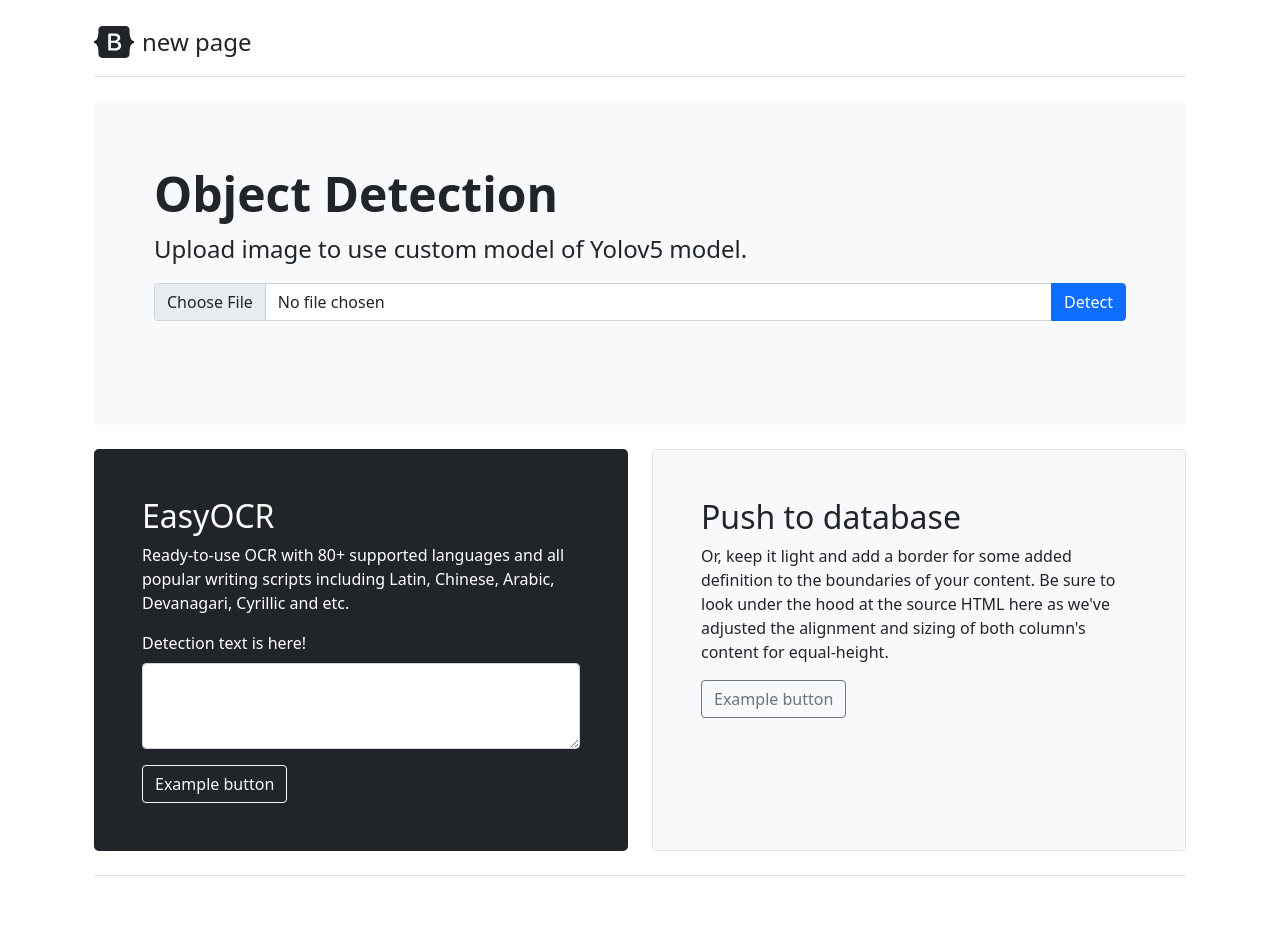
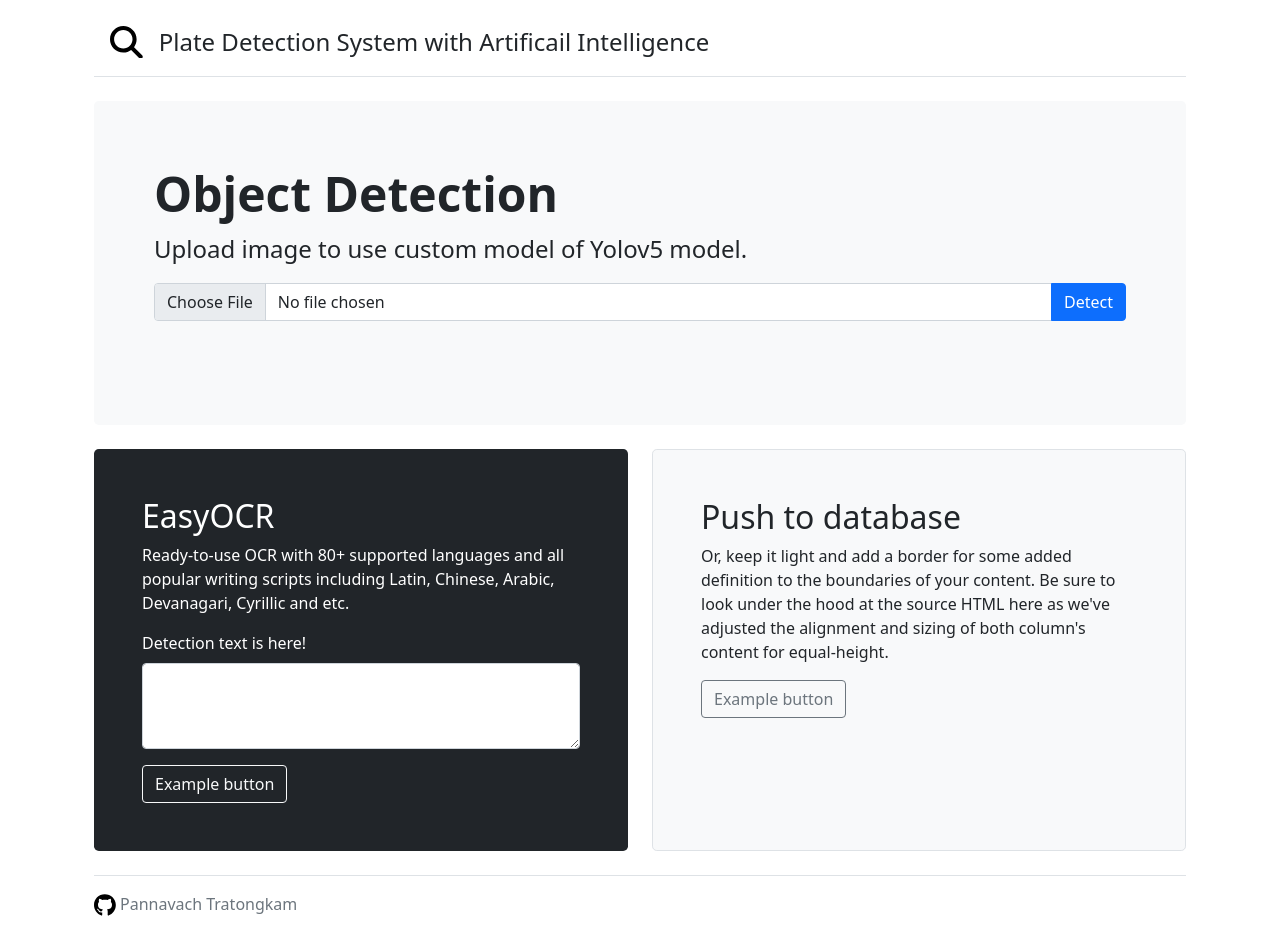
Before and after one commit to pnvttk/Vehicle_Characterization_on_Road_with_AI, a Flask app: page / in a window 1280 px wide. Before the commit the page ends 876 px from the top, so only its background shows below. Run offline with Flask 2, Linux system fonts and the light colour scheme; parts of the project's set-up code (start-up, migrations or seed data) failed here and were passed over; some libraries are stand-ins or nearby versions.

Commit message:
update: comment, minor edit

```diff
--- a/templates/new.html
+++ b/templates/new.html
@@ -63,13 +63,12 @@
 <div class="container py-4">
     <header class="pb-3 mb-4 border-bottom">
         <a href="/" class="d-flex align-items-center text-dark text-decoration-none">
-            <svg xmlns="http://www.w3.org/2000/svg" width="40" height="32" class="me-2" viewBox="0 0 118 94" role="img">
-                <title>Home</title>
-                <path fill-rule="evenodd" clip-rule="evenodd"
-                    d="M24.509 0c-6.733 0-11.715 5.893-11.492 12.284.214 6.14-.064 14.092-2.066 20.577C8.943 39.365 5.547 43.485 0 44.014v5.972c5.547.529 8.943 4.649 10.951 11.153 2.002 6.485 2.28 14.437 2.066 20.577C12.794 88.106 17.776 94 24.51 94H93.5c6.733 0 11.714-5.893 11.491-12.284-.214-6.14.064-14.092 2.066-20.577 2.009-6.504 5.396-10.624 10.943-11.153v-5.972c-5.547-.529-8.934-4.649-10.943-11.153-2.002-6.484-2.28-14.437-2.066-20.577C105.214 5.894 100.233 0 93.5 0H24.508zM80 57.863C80 66.663 73.436 72 62.543 72H44a2 2 0 01-2-2V24a2 2 0 012-2h18.437c9.083 0 15.044 4.92 15.044 12.474 0 5.302-4.01 10.049-9.119 10.88v.277C75.317 46.394 80 51.21 80 57.863zM60.521 28.34H49.948v14.934h8.905c6.884 0 10.68-2.772 10.68-7.727 0-4.643-3.264-7.207-9.012-7.207zM49.948 49.2v16.458H60.91c7.167 0 10.964-2.876 10.964-8.281 0-5.406-3.903-8.178-11.425-8.178H49.948z"
-                    fill="currentColor"></path>
+            <svg xmlns="http://www.w3.org/2000/svg" viewBox="0 0 512 512" width="3%" class="ms-3">
+                <!--! Font Awesome Pro 6.2.0 by @fontawesome - https://fontawesome.com License - https://fontawesome.com/license (Commercial License) Copyright 2022 Fonticons, Inc. -->
+                <path
+                    d="M416 208c0 45.9-14.9 88.3-40 122.7L502.6 457.4c12.5 12.5 12.5 32.8 0 45.3s-32.8 12.5-45.3 0L330.7 376c-34.4 25.2-76.8 40-122.7 40C93.1 416 0 322.9 0 208S93.1 0 208 0S416 93.1 416 208zM208 352c79.5 0 144-64.5 144-144s-64.5-144-144-144S64 128.5 64 208s64.5 144 144 144z" />
             </svg>
-            <span class="fs-4">new page</span>
+            <span class="fs-4 ms-3">Plate Detection System with Artificail Intelligence</span>
         </a>
     </header>
 
@@ -127,6 +126,12 @@
     </div>
 
     <footer class="pt-3 mt-4 text-muted border-top">
+        <svg xmlns="http://www.w3.org/2000/svg" viewBox="0 0 496 512" width="2%">
+            <!--! Font Awesome Pro 6.2.0 by @fontawesome - https://fontawesome.com License - https://fontawesome.com/license (Commercial License) Copyright 2022 Fonticons, Inc. -->
+            <path
+                d="M165.9 397.4c0 2-2.3 3.6-5.2 3.6-3.3.3-5.6-1.3-5.6-3.6 0-2 2.3-3.6 5.2-3.6 3-.3 5.6 1.3 5.6 3.6zm-31.1-4.5c-.7 2 1.3 4.3 4.3 4.9 2.6 1 5.6 0 6.2-2s-1.3-4.3-4.3-5.2c-2.6-.7-5.5.3-6.2 2.3zm44.2-1.7c-2.9.7-4.9 2.6-4.6 4.9.3 2 2.9 3.3 5.9 2.6 2.9-.7 4.9-2.6 4.6-4.6-.3-1.9-3-3.2-5.9-2.9zM244.8 8C106.1 8 0 113.3 0 252c0 110.9 69.8 205.8 169.5 239.2 12.8 2.3 17.3-5.6 17.3-12.1 0-6.2-.3-40.4-.3-61.4 0 0-70 15-84.7-29.8 0 0-11.4-29.1-27.8-36.6 0 0-22.9-15.7 1.6-15.4 0 0 24.9 2 38.6 25.8 21.9 38.6 58.6 27.5 72.9 20.9 2.3-16 8.8-27.1 16-33.7-55.9-6.2-112.3-14.3-112.3-110.5 0-27.5 7.6-41.3 23.6-58.9-2.6-6.5-11.1-33.3 2.6-67.9 20.9-6.5 69 27 69 27 20-5.6 41.5-8.5 62.8-8.5s42.8 2.9 62.8 8.5c0 0 48.1-33.6 69-27 13.7 34.7 5.2 61.4 2.6 67.9 16 17.7 25.8 31.5 25.8 58.9 0 96.5-58.9 104.2-114.8 110.5 9.2 7.9 17 22.9 17 46.4 0 33.7-.3 75.4-.3 83.6 0 6.5 4.6 14.4 17.3 12.1C428.2 457.8 496 362.9 496 252 496 113.3 383.5 8 244.8 8zM97.2 352.9c-1.3 1-1 3.3.7 5.2 1.6 1.6 3.9 2.3 5.2 1 1.3-1 1-3.3-.7-5.2-1.6-1.6-3.9-2.3-5.2-1zm-10.8-8.1c-.7 1.3.3 2.9 2.3 3.9 1.6 1 3.6.7 4.3-.7.7-1.3-.3-2.9-2.3-3.9-2-.6-3.6-.3-4.3.7zm32.4 35.6c-1.6 1.3-1 4.3 1.3 6.2 2.3 2.3 5.2 2.6 6.5 1 1.3-1.3.7-4.3-1.3-6.2-2.2-2.3-5.2-2.6-6.5-1zm-11.4-14.7c-1.6 1-1.6 3.6 0 5.9 1.6 2.3 4.3 3.3 5.6 2.3 1.6-1.3 1.6-3.9 0-6.2-1.4-2.3-4-3.3-5.6-2z" />
+        </svg>
+        <a href="https://github.com/pnvttk" class="text-muted text-decoration-none">Pannavach Tratongkam</a>
         <!-- &copy; 2022 -->
     </footer>
 </div>
```
Also changed, not shown: app.py (+11 -12 lines).
